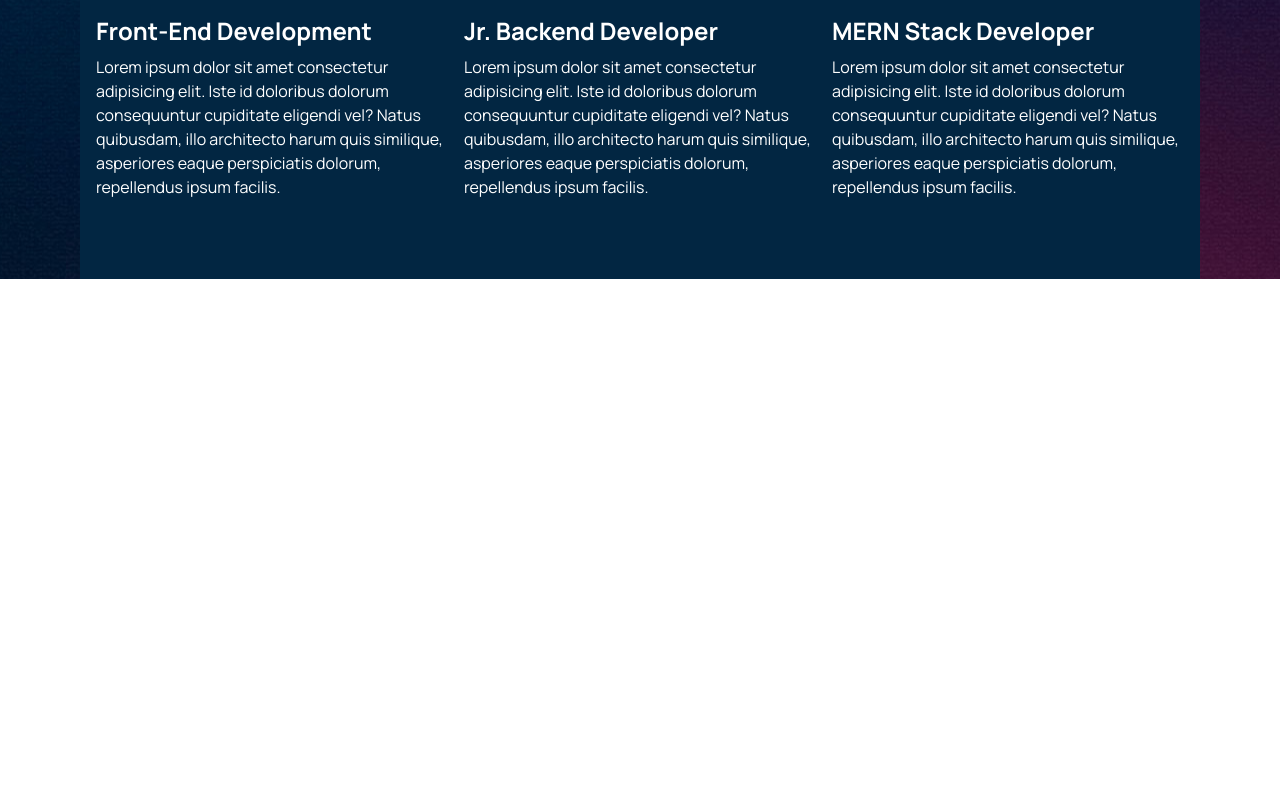
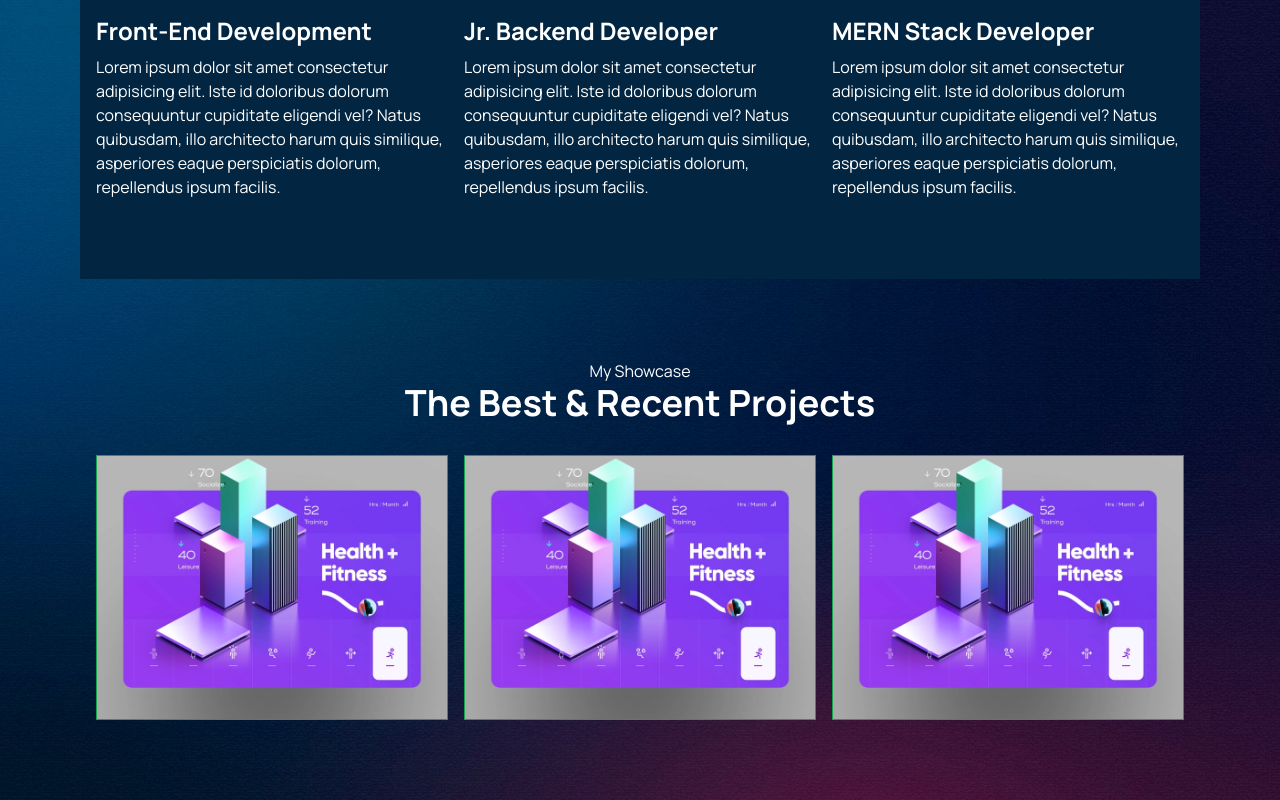
Before and after one commit to ashaansojib/new-2023-portfolio, a React (Vite) app: page / in a window 1280 px wide. Shown: the part 857-1657 px from the top of the page. Before the commit the page ends 1136 px from the top, so only its background shows below. Built offline with nearby package versions, Linux system fonts and the light colour scheme.

Commit message:
add resume file and complete projects

```diff
--- a/src/home/Home.jsx
+++ b/src/home/Home.jsx
@@ -1,12 +1,14 @@
 import React from 'react';
 import Header from '../shared/Header';
 import Service from '../pages/services/Service';
+import Project from '../pages/projects/Project';
 
 const Home = () => {
     return (
         <div>
             <Header />
             <Service />
+            <Project />
         </div>
     );
 };
--- a/src/index.css
+++ b/src/index.css
@@ -5,7 +5,10 @@
 body{
   font-family: 'Manrope', sans-serif;
   background-image: url(/bg-banner.jpg);
-  background-position: center;
+  background-attachment: fixed;
+  background-size: cover;
+  background-position: top left;
+  background-repeat: repeat-x;
   color: #fff;
 }
 img{
@@ -16,3 +19,19 @@ img{
   @apply max-w-[1120px] mx-auto
 }
 /* #FF014F  */
+
+/* projects section css */
+.project-info{
+  @apply block
+}
+.show-pro{
+  @apply border relative hover:border border-green-600
+}
+.show-pro:hover .hide-pro{
+  display: block;
+  transform: scaleY(1);
+  transition: all 1s;
+}
+.hide-pro{
+  @apply absolute bottom-0 w-full p-4 bg-[#040836] text-white left-0 hidden
+}
--- a/src/pages/projects/Project.jsx
+++ b/src/pages/projects/Project.jsx
@@ -2,9 +2,54 @@ import React from 'react';
 
 const Project = () => {
     return (
-        <div>
-
-        </div>
+        <section className='my-container px-4 py-20'>
+            <div className='text-center pb-8'>
+                <p>My Showcase</p>
+                <h3 className='text-4xl font-semibold'>The Best & Recent Projects</h3>
+            </div>
+            {/* projects area */}
+            <div className='grid grid-cols-3 gap-4 justify-between'>
+                <div className='show-pro'>
+                    <div className=''>
+                        <img src="/pro.jpg" alt="" />
+                    </div>
+                    <div className='hide-pro'>
+                        <p className='text-xl'>EdTech - Learning English</p>
+                        <div className='flex gap-2'>
+                            <button className='underline p-1'>Live</button>
+                            <button className='underline p-1'>FrontEnd</button>
+                            <button className='underline p-1'>Backend</button>
+                        </div>
+                    </div>
+                </div>
+                <div className='show-pro'>
+                    <div className=''>
+                        <img src="/pro.jpg" alt="" />
+                    </div>
+                    <div className='hide-pro'>
+                        <p className='text-xl'>EdTech - Learning English</p>
+                        <div className='flex gap-2'>
+                            <button className='underline p-1'>Live</button>
+                            <button className='underline p-1'>FrontEnd</button>
+                            <button className='underline p-1'>Backend</button>
+                        </div>
+                    </div>
+                </div>
+                <div className='show-pro'>
+                    <div className=''>
+                        <img src="/pro.jpg" alt="" />
+                    </div>
+                    <div className='hide-pro'>
+                        <p className='text-xl'>EdTech - Learning English</p>
+                        <div className='flex gap-2'>
+                            <button className='underline p-1'>Live</button>
+                            <button className='underline p-1'>FrontEnd</button>
+                            <button className='underline p-1'>Backend</button>
+                        </div>
+                    </div>
+                </div>
+            </div>
+        </section>
     );
 };
 
--- /dev/null
+++ b/src/pages/resume/Resume.jsx
@@ -0,0 +1,14 @@
+import React from 'react';
+
+const Resume = () => {
+    return (
+        <div>
+            <div className='text-center pb-8'>
+                <p>My Showcase</p>
+                <h3 className='text-4xl font-semibold'>The Best & Recent Projects</h3>
+            </div>
+        </div>
+    );
+};
+
+export default Resume;
```
Also changed, not shown: public/pro.jpg (added).
